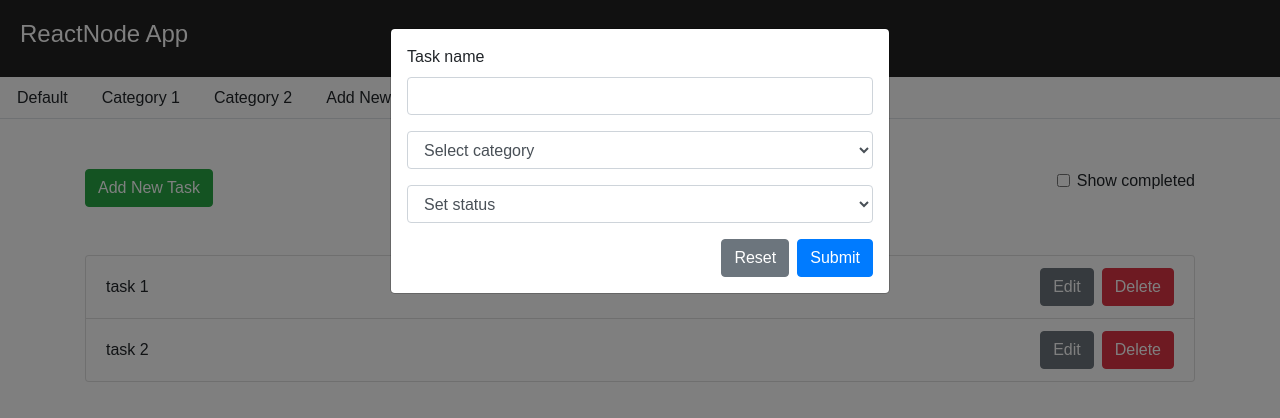
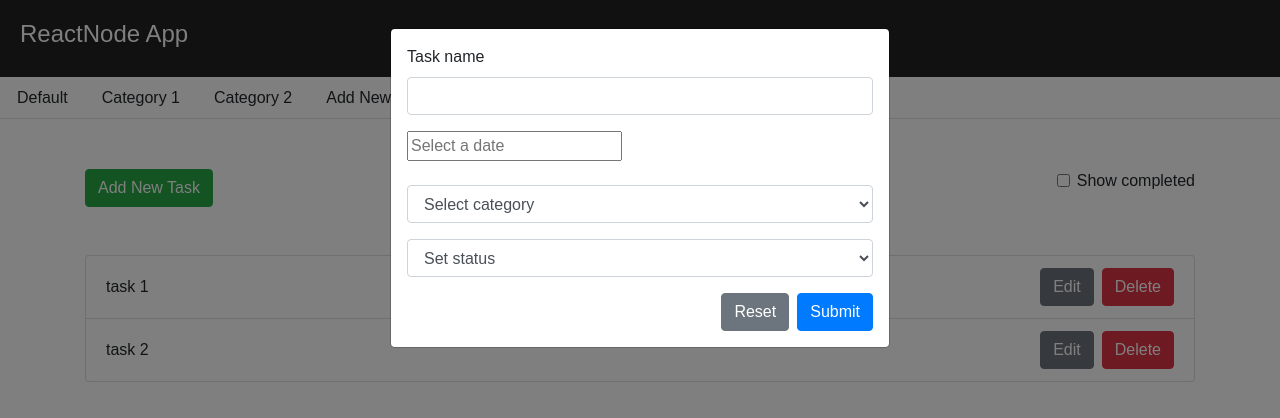
Before and after one commit to MrDzi/react-node-app, a React (Create React App) app: page / in a window 1280 px wide. Both pictures are taken after a click on the button "Add New Task". Shown: the top 418 px of the page. Built offline with nearby package versions, Linux system fonts and the light colour scheme.

Commit message:
add datepicker

```diff
--- a/package.json
+++ b/package.json
@@ -5,10 +5,12 @@
 	"dependencies": {
 		"bootstrap": "^4.1.0",
 		"classnames": "^2.2.5",
+		"moment": "^2.22.1",
 		"node-sass-chokidar": "^1.2.2",
 		"npm-run-all": "^4.1.2",
 		"ramda": "^0.25.0",
 		"react": "^16.3.2",
+		"react-datepicker": "^1.4.1",
 		"react-dom": "^16.3.2",
 		"react-redux": "^5.0.7",
 		"react-scripts": "1.1.4",
--- a/src/components/task/TaskList.js
+++ b/src/components/task/TaskList.js
@@ -4,6 +4,9 @@ import { tasksSelector } from '../../redux/reducers/task/selectors';
 import { categoriesSelector } from '../../redux/reducers/category/selectors';
 import { updateTask, updateDraft, resetDraft, deleteTask, createTask, clearDraft, setShowCompleted } from '../../redux/reducers/task/actions';
 import { ListGroup, ListGroupItem, Button, Modal, ModalBody, Input, Form, FormGroup, Label } from 'reactstrap';
+import DatePicker from 'react-datepicker';
+import moment from 'moment';
+import 'react-datepicker/dist/react-datepicker.css';
 
 class TaskList extends Component {
 	constructor(props) {
@@ -54,7 +57,12 @@ class TaskList extends Component {
 							<ListGroupItem key={task.id} className="d-flex align-items-center justify-content-between">
 								<div>
 									<span className="mr-5">{task.name}</span>
-									<span>{task.status}</span>
+									<span className="mr-5">{task.status}</span>
+									{
+										task.date && (
+											<span>{moment(task.date).format('MM/DD/YYYY')}</span>
+										)
+									}
 								</div>
 								<div className="d-flex align-items-center">
 									<Button
@@ -112,6 +120,17 @@ class TaskList extends Component {
 									}}
 								/>
         					</FormGroup>
+							<DatePicker
+								className="mb-4"
+								selected={this.props.draftTask.date}
+								onChange={(date) => {
+									this.props.updateDraft({
+										date: date
+									});
+								}}
+								minDate={moment()}
+								placeholderText="Select a date"
+							/>
 							<FormGroup>
 					          	<Input
 									type="select"
```
Also changed, not shown: 1 other file (tests, documents, lock files or other folders).
